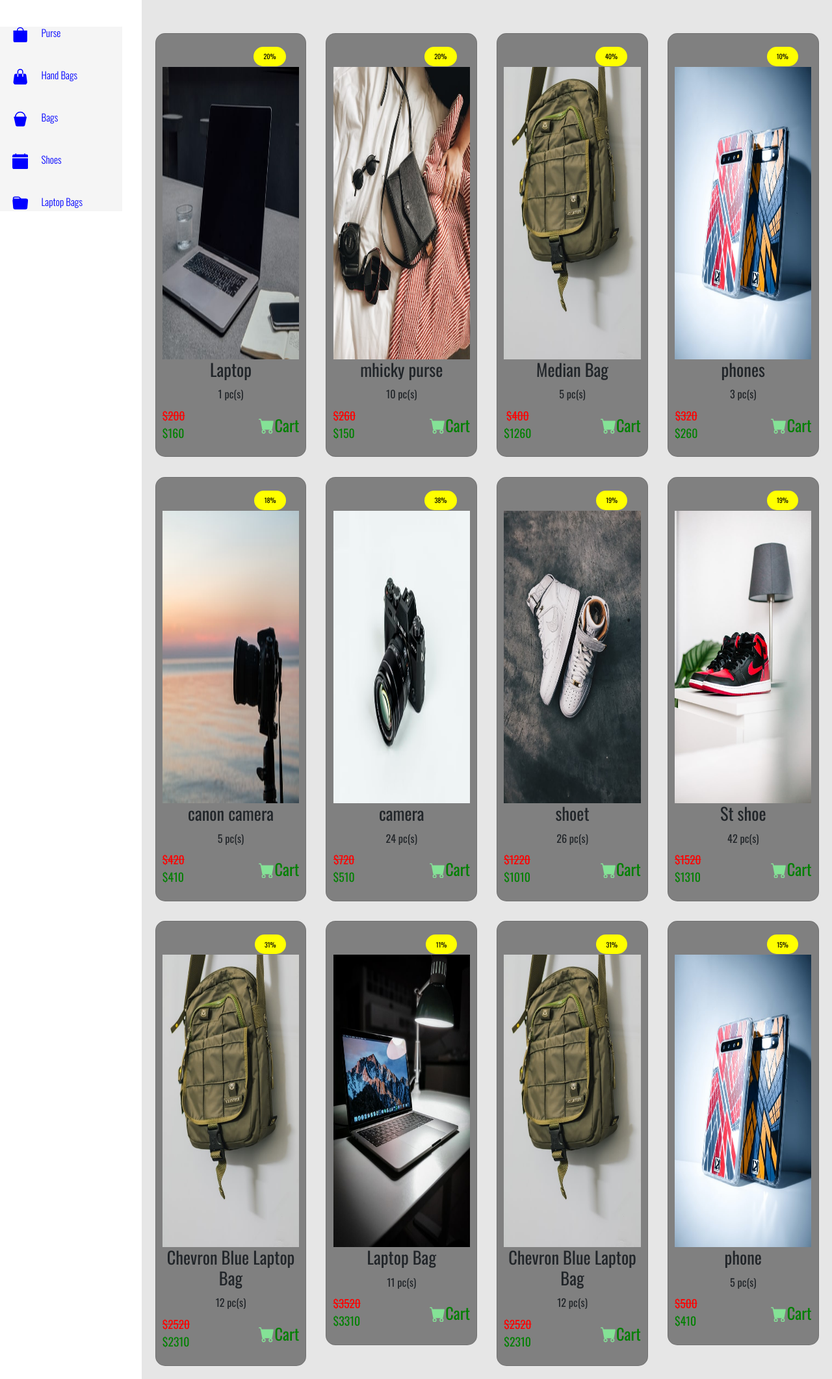
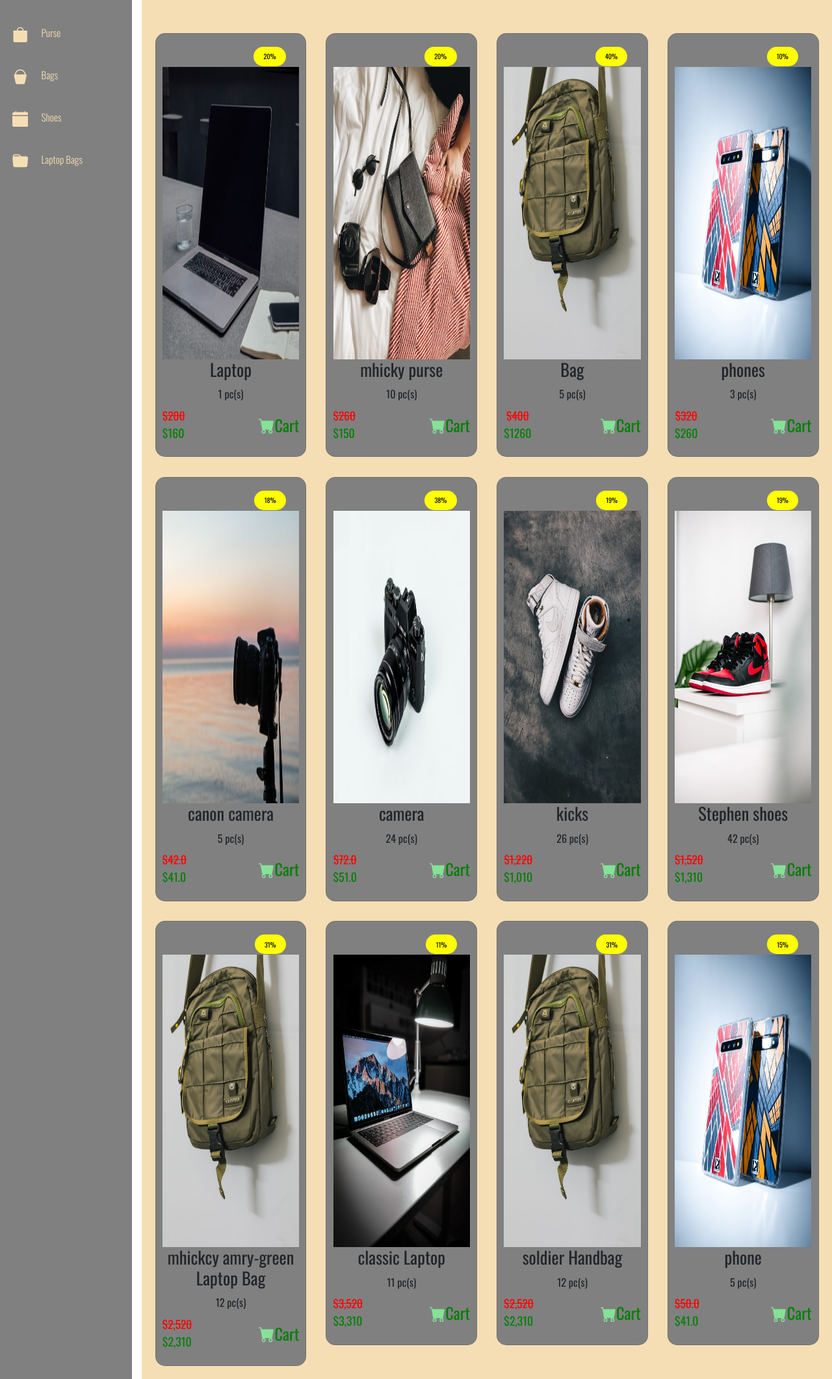
Before and after one commit to joel-alabi/product-listing, a React (Create React App) app: page / in a window 1280 px wide. Shown: the whole page at 65% size. Built offline with nearby package versions, Linux system fonts and the light colour scheme.

Commit message:
changed some files

```diff
--- a/src/App.css
+++ b/src/App.css
@@ -18,16 +18,16 @@ body {
   display: flex;
   width: 80%;
   margin: 4rem auto 0 auto;
-  color: blue;
+  color:wheat;
 }
 
 .main-product-container {
-  background-color: rgba(128, 128, 128, 0.2);
+  background-color:wheat;
   padding: 2rem 2rem;
 }
 
 .main-sidebar-container {
-  background-color:whitesmoke;
+  background-color:gray;
 }
 
 .side-nav__text {
--- a/src/App.js
+++ b/src/App.js
@@ -8,7 +8,7 @@ function App() {
     <div>
       <div className="Container-fluid">
         <div className="row">
-          <div className="col-2">
+          <div className="col-2" style={{backgroundColor:'gray'}}>
             <SideBar></SideBar>
           </div>
           <div className="col-10">
--- a/src/components/Products.js
+++ b/src/components/Products.js
@@ -88,7 +88,7 @@ class Products extends Component {
                 </div>
 
                 <div className="card__text">
-                  <h1 className="card__text--heading">Median Bag</h1>
+                  <h1 className="card__text--heading">Bag</h1>
                   <p className="card__text--paragraph">5 pc(s)</p>
                 </div>
 
@@ -168,8 +168,8 @@ class Products extends Component {
 
                 <div className="card__price">
                   <h3 className="card__price-amount">
-                    <span className="card__price-amount--old">$420</span>
-                    <span className="card__price-amount--new">$410</span>
+                    <span className="card__price-amount--old">$42.0</span>
+                    <span className="card__price-amount--new">$41.0</span>
                   </h3>
 
                   <div className="cart-btn">
@@ -205,8 +205,8 @@ class Products extends Component {
 
                 <div className="card__price">
                   <h3 className="card__price-amount">
-                    <span className="card__price-amount--old">$720</span>
-                    <span className="card__price-amount--new">$510</span>
+                    <span className="card__price-amount--old">$72.0</span>
+                    <span className="card__price-amount--new">$51.0</span>
                   </h3>
 
                   <div className="cart-btn">
@@ -236,14 +236,14 @@ class Products extends Component {
                 </div>
 
                 <div className="card__text">
-                  <h1 className="card__text--heading">shoet</h1>
+                  <h1 className="card__text--heading">kicks </h1>
                   <p className="card__text--paragraph">26 pc(s)</p>
                 </div>
 
                 <div className="card__price">
                   <h3 className="card__price-amount">
-                    <span className="card__price-amount--old">$1220</span>
-                    <span className="card__price-amount--new">$1010</span>
+                    <span className="card__price-amount--old">$1,220</span>
+                    <span className="card__price-amount--new">$1,010</span>
                   </h3>
 
                   <div className="cart-btn">
@@ -273,14 +273,14 @@ class Products extends Component {
                 </div>
 
                 <div className="card__text">
-                  <h1 className="card__text--heading">St shoe</h1>
+                  <h1 className="card__text--heading">Stephen shoes</h1>
                   <p className="card__text--paragraph">42 pc(s)</p>
                 </div>
 
                 <div className="card__price">
                   <h3 className="card__price-amount">
-                    <span className="card__price-amount--old">$1520</span>
-                    <span className="card__price-amount--new">$1310</span>
+                    <span className="card__price-amount--old">$1,520</span>
+                    <span className="card__price-amount--new">$1,310</span>
                   </h3>
 
                   <div className="cart-btn">
@@ -310,14 +310,14 @@ class Products extends Component {
                 </div>
 
                 <div className="card__text">
-                  <h1 className="card__text--heading">Chevron Blue Laptop Bag</h1>
+                  <h1 className="card__text--heading">mhickcy amry-green Laptop Bag</h1>
                   <p className="card__text--paragraph">12 pc(s)</p>
                 </div>
 
                 <div className="card__price">
                   <h3 className="card__price-amount">
-                    <span className="card__price-amount--old">$2520</span>
-                    <span className="card__price-amount--new">$2310</span>
+                    <span className="card__price-amount--old">$2,520</span>
+                    <span className="card__price-amount--new">$2,310</span>
                   </h3>
 
                   <div className="cart-btn">
@@ -347,14 +347,14 @@ class Products extends Component {
                 </div>
 
                 <div className="card__text">
-                  <h1 className="card__text--heading"> Laptop Bag</h1>
+                  <h1 className="card__text--heading">classic Laptop</h1>
                   <p className="card__text--paragraph">11 pc(s)</p>
                 </div>
 
                 <div className="card__price">
                   <h3 className="card__price-amount">
-                    <span className="card__price-amount--old">$3520</span>
-                    <span className="card__price-amount--new">$3310</span>
+                    <span className="card__price-amount--old">$3,520</span>
+                    <span className="card__price-amount--new">$3,310</span>
                   </h3>
 
                   <div className="cart-btn">
@@ -384,14 +384,14 @@ class Products extends Component {
                 </div>
 
                 <div className="card__text">
-                  <h1 className="card__text--heading">Chevron Blue Laptop Bag</h1>
+                  <h1 className="card__text--heading"> soldier Handbag</h1>
                   <p className="card__text--paragraph">12 pc(s)</p>
                 </div>
 
                 <div className="card__price">
                   <h3 className="card__price-amount">
-                    <span className="card__price-amount--old">$2520</span>
-                    <span className="card__price-amount--new">$2310</span>
+                    <span className="card__price-amount--old">$2,520</span>
+                    <span className="card__price-amount--new">$2,310</span>
                   </h3>
 
                   <div className="cart-btn" style={{color:'green'}}>
@@ -427,8 +427,8 @@ class Products extends Component {
 
                 <div className="card__price">
                   <h3 className="card__price-amount">
-                    <span className="card__price-amount--old">$500</span>
-                    <span className="card__price-amount--new">$410</span>
+                    <span className="card__price-amount--old">$50.0</span>
+                    <span className="card__price-amount--new">$41.0</span>
                   </h3>
 
                   <div className="cart-btn">
--- a/src/components/SideBar.js
+++ b/src/components/SideBar.js
@@ -17,20 +17,7 @@ class Sidebar extends Component {
           </svg>
           <h4 className="side-nav__text">Purse</h4>
         </div>
-        <div className="side-nav">
-          <svg
-            class="bi bi-handbag-fill"
-            width="2.4em"
-            height="2.4em"
-            viewBox="0 0 16 16"
-            fill="currentColor"
-            xmlns="http://www.w3.org/2000/svg"
-          >
-            <path d="M8 1a2 2 0 0 0-2 2v2H5V3a3 3 0 1 1 6 0v2h-1V3a2 2 0 0 0-2-2z" />
-            <path d="M3.405 5a1.5 1.5 0 0 0-1.493 1.35L1 13.252A2.5 2.5 0 0 0 3.488 16h9.024A2.5 2.5 0 0 0 15 13.251l-.912-6.9A1.5 1.5 0 0 0 12.595 5H11v2.5a.5.5 0 1 1-1 0V5H6v2.5a.5.5 0 0 1-1 0V5H3.405z" />
-          </svg>
-          <h4 className="side-nav__text">Hand Bags</h4>
-        </div>
+
         <div className="side-nav">
           <svg
             class="bi bi-bucket-fill"
```
